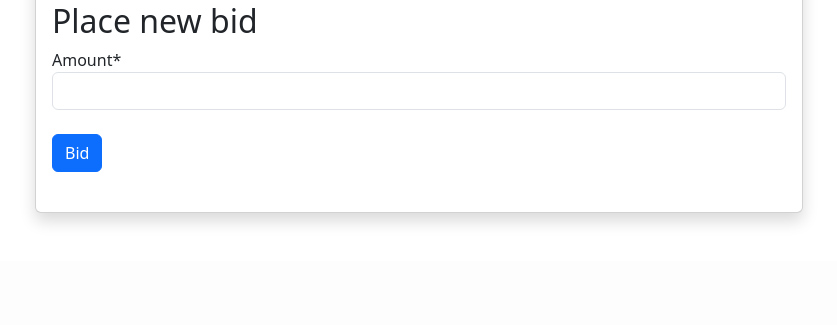
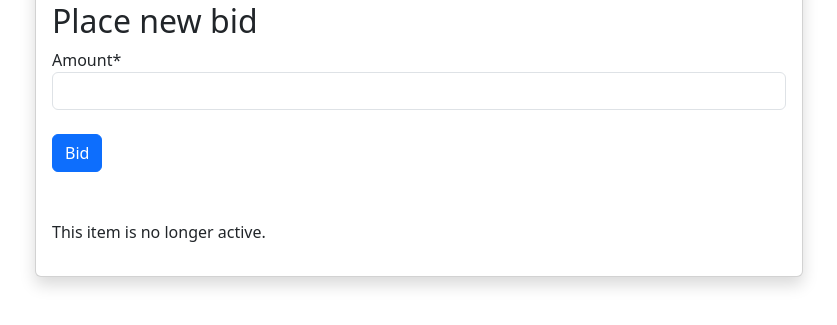
Before and after one commit to AdenMahad/bidding_and_winning, a Django app: page /29/ in a window 1280 px wide. Shown: the part 993-1318 px from the top of the page, without its empty margins (221-1058 px from the left). Before the commit the page ends 1216 px from the top, so only its background shows below. Run offline with Django 4.2, Linux system fonts and the light colour scheme; data comes from the database, SQL or seed files in the repository; both versions use the stored data as it was after the commit; some libraries are stand-ins or nearby versions.

Commit message:
added messages to notify winners

```diff
--- a/bidding/urls.py
+++ b/bidding/urls.py
@@ -1,6 +1,6 @@
 from django.urls import path
 from . import views
-from .views import ItemDeleteView,signup,login_view,logout_view,ItemUpdateView,item_catagory,CategoryListView,search
+from .views import ItemDeleteView,signup,login_view,logout_view,ItemUpdateView,item_catagory,CategoryListView,search,close_item
 
 
 
@@ -16,6 +16,8 @@ urlpatterns = [
     path('categories/<int:id>', views.item_catagory, name='item_category'),
     path('categories/', CategoryListView.as_view(), name='category_list'),
     path("search_results", views.search, name="results"),
+    path('<int:pk>/close/', views.close_item, name='close_item'),
+
 
 
 
--- a/bidding/views.py
+++ b/bidding/views.py
@@ -1,4 +1,4 @@
-from django.shortcuts import render, redirect
+from django.shortcuts import render, redirect,get_object_or_404
 from  django.urls import reverse_lazy
 from .models import Category, Item, Bid
 from .forms import ItemForm, BidForm
@@ -6,7 +6,10 @@ from django.views.generic import DeleteView,UpdateView,ListView
 from django.contrib.auth import authenticate, login, logout
 from django.contrib.auth.forms import UserCreationForm
 from django.core.exceptions import PermissionDenied
-
+from django.http import HttpResponseForbidden
+from django.contrib.auth.decorators import login_required, user_passes_test
+from django.views.decorators.http import require_POST
+from django.contrib import messages
 
 
 
@@ -57,8 +60,11 @@ def is_item_owner (user, item_id):
 def item_detail(request, pk):
     item = Item.objects.get(pk=pk)
     is_owner = is_item_owner (request.user, item.pk)
+
     bids = Bid.objects.filter(item=item)
     if request.method == 'POST':
+        if is_owner or not item.isActive:
+            return HttpResponseForbidden()
         form = BidForm(request.POST)
         if form.is_valid():
             bid = form.save(commit=False)
@@ -77,8 +83,28 @@ def item_detail(request, pk):
 
     else:
         form = BidForm()
+        highest_bid = Bid.objects.filter(item=item).order_by('-amount').first()
+        if highest_bid:
+            bidder = highest_bid.bidder
+            bidder_username = bidder.username
+            if request.user == bidder:
+                message = f'Congratulations {bidder_username}! You have won {item.name} with a bid of {item.current_bid}.'
+                messages.success(request, message)
 
     return render(request, 'item_detail.html', {'item': item, 'bids': bids, 'form': form, 'is_owner': is_owner})
+@login_required # new view function
+@require_POST
+def close_item(request, pk):
+    item = get_object_or_404(Item, pk=pk)
+    is_owner = is_item_owner (request.user, item.pk)
+    if is_owner == False:
+            return HttpResponseForbidden()
+    # set item as inactive
+    else:
+        item.isActive = False
+        item.save()
+        # redirect to same page with confirmation message
+        return redirect('item_detail', pk=pk)
 
 class ItemDeleteView(DeleteView):
     model = Item
--- a/templates/item_detail.html
+++ b/templates/item_detail.html
@@ -1,5 +1,6 @@
 {% extends 'baselayout.html' %}
 {% load crispy_forms_tags %}
+
 
 <!DOCTYPE html>
 <html lang="en">
@@ -31,11 +32,28 @@
   <button class="btn btn-primary" type="submit">Bid</button>
 </form>
 <br>
+
 {% if is_owner %}
+{% if item.isActive %}
+    <form action="{% url 'close_item' item.pk %}" method="post">{% csrf_token %}
+
+      <button class="btn btn-danger" type="submit">Close bidding</button>
+
+    </form>
+  {% endif %}
+  <br>
 <a href="{% url 'item_delete' item.pk %}" class="btn btn-primary" >delete item</a>
 <a href="{% url 'item_update' item.pk %}" class="btn btn-primary" >update item</a>
 {% endif %}
-
+<br>
+{% if item.isActive == False %}
+<p>This item is no longer active.</p>
+<div class="messages">
+  {% for message in messages %}
+    <p>{{ message }}</p>
+  {% endfor %}
+</div>
+{% endif %}
   </div>
 </div>
 
```
Also changed, not shown: db.sqlite3.
